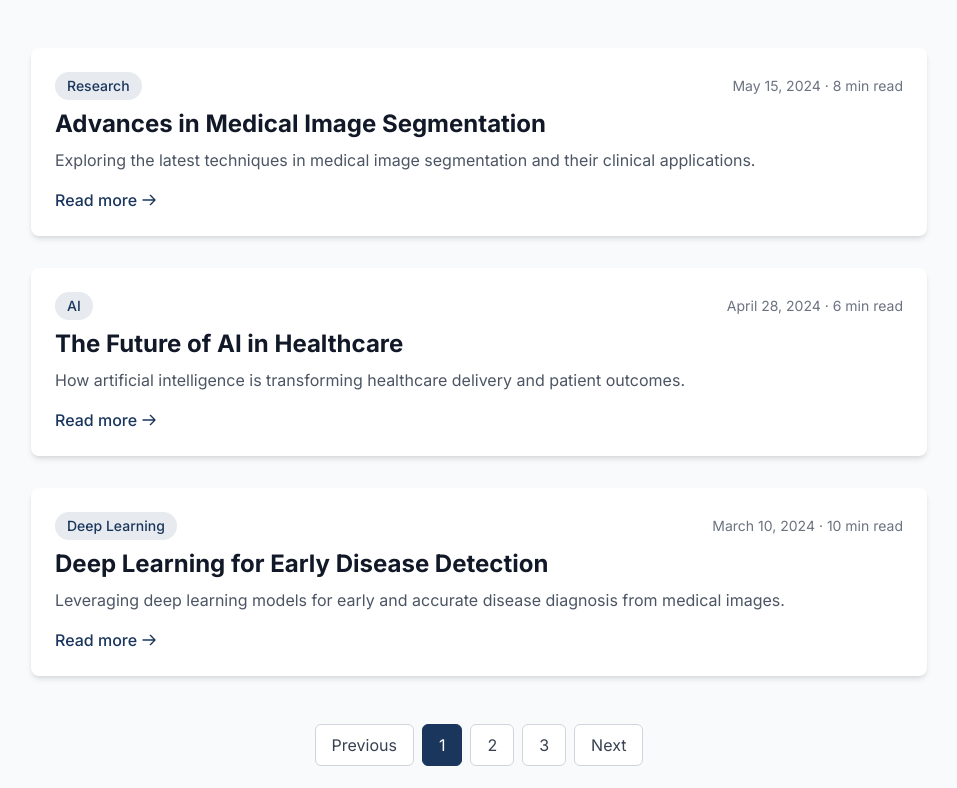
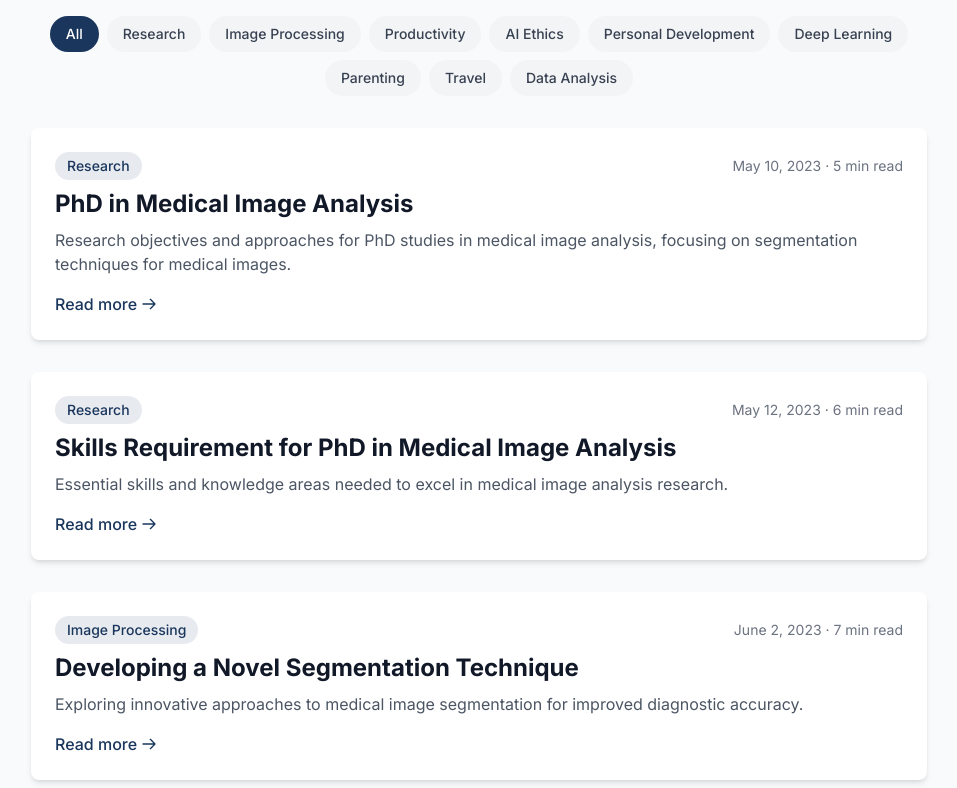
Before and after one commit to MohsinFurkh/mohsinfurkh.github.io, a Next.js app: page /blog in a window 1280 px wide. Shown: the part 212-1000 px from the top of the page, without its empty margins (161-1118 px from the left). Built offline with nearby package versions, Linux system fonts and the light colour scheme.

Commit message:
Update page.tsx

```diff
--- a/src/app/blog/page.tsx
+++ b/src/app/blog/page.tsx
@@ -1,48 +1,212 @@
+'use client';
+
+import { useState, useEffect } from 'react';
 import Link from 'next/link';
 
 // This would typically come from an API or CMS
 const blogPosts = [
   {
     id: 1,
-    title: 'Advances in Medical Image Segmentation',
-    excerpt: 'Exploring the latest techniques in medical image segmentation and their clinical applications.',
-    date: 'May 15, 2024',
-    readTime: '8 min read',
+    title: 'PhD in Medical Image Analysis',
+    excerpt: 'Research objectives and approaches for PhD studies in medical image analysis, focusing on segmentation techniques for medical images.',
+    date: 'May 10, 2023',
+    readTime: '5 min read',
     category: 'Research',
-    slug: 'advances-medical-image-segmentation'
+    external: true,
+    url: 'https://mohsinfaurkh.wixsite.com/deepmedresearch/post/ph-d-in-medical-image-analysis'
   },
   {
     id: 2,
-    title: 'The Future of AI in Healthcare',
-    excerpt: 'How artificial intelligence is transforming healthcare delivery and patient outcomes.',
-    date: 'April 28, 2024',
+    title: 'Skills Requirement for PhD in Medical Image Analysis',
+    excerpt: 'Essential skills and knowledge areas needed to excel in medical image analysis research.',
+    date: 'May 12, 2023',
     readTime: '6 min read',
-    category: 'AI',
-    slug: 'future-ai-healthcare'
+    category: 'Research',
+    external: true,
+    url: 'https://mohsinfaurkh.wixsite.com/deepmedresearch/post/skills-requirement-for-ph-d-in-medical-image-analysis'
   },
   {
     id: 3,
-    title: 'Deep Learning for Early Disease Detection',
-    excerpt: 'Leveraging deep learning models for early and accurate disease diagnosis from medical images.',
-    date: 'March 10, 2024',
-    readTime: '10 min read',
+    title: 'Developing a Novel Segmentation Technique',
+    excerpt: 'Exploring innovative approaches to medical image segmentation for improved diagnostic accuracy.',
+    date: 'June 2, 2023',
+    readTime: '7 min read',
+    category: 'Image Processing',
+    external: true,
+    url: 'https://mohsinfaurkh.wixsite.com/deepmedresearch/post/developing-a-novel-segmentation-technique'
+  },
+  {
+    id: 4,
+    title: 'Overcoming Distractions and Staying Focused',
+    excerpt: 'Strategies for maintaining focus and productivity during research work and studies.',
+    date: 'June 15, 2023',
+    readTime: '5 min read',
+    category: 'Productivity',
+    external: true,
+    url: 'https://mohsinfaurkh.wixsite.com/deepmedresearch/post/overcoming-distractions-and-staying-focused'
+  },
+  {
+    id: 5,
+    title: 'Deepfakes: The Double-Edged Sword of Synthetic Media',
+    excerpt: 'Examining the implications and challenges of deepfake technology in media and society.',
+    date: 'July 1, 2023',
+    readTime: '8 min read',
+    category: 'AI Ethics',
+    external: true,
+    url: 'https://mohsinfaurkh.wixsite.com/deepmedresearch/post/deepfakes-the-double-edged-sword-of-synthetic-media'
+  },
+  {
+    id: 6,
+    title: 'The Many Causes of Arrogance: Understanding and Overcoming Them',
+    excerpt: 'An exploration of the psychological factors behind arrogance and strategies for personal growth.',
+    date: 'July 15, 2023',
+    readTime: '6 min read',
+    category: 'Personal Development',
+    external: true,
+    url: 'https://mohsinfaurkh.wixsite.com/deepmedresearch/post/the-many-causes-of-arrogance-understanding-and-overcoming-them'
+  },
+  {
+    id: 7,
+    title: 'U-Net Model and Its Limitations',
+    excerpt: 'An in-depth analysis of the U-Net architecture for image segmentation and its current limitations.',
+    date: 'August 5, 2023',
+    readTime: '7 min read',
     category: 'Deep Learning',
-    slug: 'deep-learning-disease-detection'
+    external: true,
+    url: 'https://mohsinfaurkh.wixsite.com/deepmedresearch/post/unet-model-and-its-limitations'
   },
+  {
+    id: 8,
+    title: 'Fuzzy-Based U-Net Model',
+    excerpt: 'Exploring the integration of fuzzy logic with U-Net for improved medical image segmentation.',
+    date: 'August 20, 2023',
+    readTime: '6 min read',
+    category: 'Image Processing',
+    external: true,
+    url: 'https://mohsinfaurkh.wixsite.com/deepmedresearch/post/fuzzy-based-unet-model'
+  },
+  {
+    id: 9,
+    title: 'Fuzzy Cross-Entropy Loss Function in Image Segmentation',
+    excerpt: 'Understanding and implementing fuzzy cross-entropy loss for more robust image segmentation models.',
+    date: 'September 1, 2023',
+    readTime: '8 min read',
+    category: 'Deep Learning',
+    external: true,
+    url: 'https://mohsinfaurkh.wixsite.com/deepmedresearch/post/fuzzy-cross-entropy-loss-function-in-image-segmentation'
+  },
+  {
+    id: 10,
+    title: '12 Signs You\'re a Great Parent',
+    excerpt: 'Key indicators of effective parenting and creating a nurturing environment for children.',
+    date: 'September 15, 2023',
+    readTime: '5 min read',
+    category: 'Parenting',
+    external: true,
+    url: 'https://mohsinfaurkh.wixsite.com/deepmedresearch/post/12-signs-you-re-a-great-parent-how-to-create-a-nurturing-environment-for-your-children'
+  },
+  {
+    id: 11,
+    title: 'Exploring Achabal Gardens: A Mughal Masterpiece',
+    excerpt: 'A journey through the historical and architectural significance of Achabal Gardens in Kashmir.',
+    date: 'October 1, 2023',
+    readTime: '6 min read',
+    category: 'Travel',
+    external: true,
+    url: 'https://mohsinfaurkh.wixsite.com/deepmedresearch/post/exploring-achabal-gardens-a-mughal-masterpiece'
+  },
+  {
+    id: 12,
+    title: 'Data Analysis of Anantnag District\'s Teaching Support Merit List',
+    excerpt: 'Insights and analysis from the teaching support recruitment merit list in Anantnag district.',
+    date: 'October 15, 2023',
+    readTime: '7 min read',
+    category: 'Data Analysis',
+    external: true,
+    url: 'https://mohsinfaurkh.wixsite.com/deepmedresearch/post/unveiling-insights-data-analysis-of-anantnag-district-s-teaching-support-recruitment-merit-list'
+  },
+  {
+    id: 13,
+    title: 'Fuzzy Cross-Entropy Loss Function in Image Segmentation (Part 2)',
+    excerpt: 'Advanced applications and optimizations of fuzzy cross-entropy loss in medical image segmentation.',
+    date: 'November 1, 2023',
+    readTime: '9 min read',
+    category: 'Deep Learning',
+    external: true,
+    url: 'https://mohsinfaurkh.wixsite.com/deepmedresearch/post/fuzzy-cross-entropy-loss-function-in-image-segmentation'
+  }
 ];
 
 export default function Blog() {
+  const [currentPage, setCurrentPage] = useState(1);
+  const [selectedCategory, setSelectedCategory] = useState('All');
+  const postsPerPage = 5;
+
+  // Get all unique categories
+  const categories = ['All', ...Array.from(new Set(blogPosts.map(post => post.category)))];
+
+  // Filter posts by category
+  const filteredPosts = selectedCategory === 'All'
+    ? blogPosts
+    : blogPosts.filter(post => post.category === selectedCategory);
+  // Calculate total pages
+  const totalPages = Math.ceil(filteredPosts.length / postsPerPage);
+
+  // Get current posts for pagination
+  const indexOfLastPost = currentPage * postsPerPage;
+  const indexOfFirstPost = indexOfLastPost - postsPerPage;
+  const currentPosts = filteredPosts.slice(indexOfFirstPost, indexOfLastPost);
+
+  // Reset to first page when category changes
+  useEffect(() => {
+    setCurrentPage(1);
+  }, [selectedCategory]);
+
+  // Handle page change
+  const paginate = (pageNumber: number) => setCurrentPage(pageNumber);
+
+  // Handle next/previous page
+  const nextPage = () => {
+    if (currentPage < totalPages) {
+      setCurrentPage(prev => prev + 1);
+    }
+  };
+
+  const prevPage = () => {
+    if (currentPage > 1) {
+      setCurrentPage(prev => prev - 1);
+    }
+  };
+
   return (
     <div className="min-h-screen py-16">
       <div className="container mx-auto px-4">
         <div className="max-w-4xl mx-auto">
-          <div className="text-center mb-12">
-            <h1 className="text-4xl font-bold text-primary mb-4">Blog</h1>
-            <p className="text-xl text-gray-600">Insights and updates on medical AI, deep learning, and healthcare technology</p>
+          <div className="text-center mb-8">
+            <h1 className="text-4xl font-bold text-primary mb-2">Blog</h1>
+            <p className="text-xl text-gray-600 mb-6">Insights and updates on medical AI, deep learning, and healthcare technology</p>
+
+            {/* Category Filter */}
+            <div className="flex flex-wrap justify-center gap-2 mb-8">
+              {categories.map((category) => (
+                <button
+                  key={category}
+                  onClick={() => setSelectedCategory(category)}
+                  className={`px-4 py-2 rounded-full text-sm font-medium transition-colors ${
+                    selectedCategory === category
+                      ? 'bg-primary text-white'
+                      : 'bg-gray-100 text-gray-700 hover:bg-gray-200'
+                  }`}
+                >
+                  {category}
+                </button>
+              ))}
+            </div>
           </div>
 
           <div className="space-y-8">
-            {blogPosts.map((post) => (
+            {currentPosts.length > 0 ? (
+              currentPosts.map((post) => (
               <article key={post.id} className="bg-white rounded-lg shadow-md overflow-hidden hover:shadow-lg transition-shadow duration-300">
                 <div className="p-6">
                   <div className="flex justify-between items-center mb-2">
@@ -52,14 +216,14 @@ export default function Blog() {
                     <span className="text-sm text-gray-500">{post.date} · {post.readTime}</span>
                   </div>
                   <h2 className="text-2xl font-bold text-gray-900 mb-2">
-                    <Link href={`/blog/${post.slug}`} className="hover:text-primary transition-colors">
+                    <Link href={post.external ? post.url : `/blog/${post.id}`} className="hover:text-primary transition-colors">
                       {post.title}
                     </Link>
                   </h2>
                   <p className="text-gray-600 mb-4">{post.excerpt}</p>
                   <div className="flex justify-between items-center">
                     <Link
-                      href={`/blog/${post.slug}`}
+                      href={post.external ? post.url : `/blog/${post.id}`}
                       className="inline-flex items-center text-primary hover:text-primary/80 font-medium"
                     >
                       Read more
@@ -70,31 +234,77 @@ export default function Blog() {
                   </div>
                 </div>
               </article>
-            ))}
+              ))
+            ) : (
+              <div className="text-center py-12">
+                <p className="text-gray-500">No posts found in this category.</p>
+              </div>
+            )}
           </div>
 
+          {totalPages > 1 && (
             <div className="mt-12 flex justify-center">
               <nav className="flex items-center space-x-2">
                 <button
-                className="px-4 py-2 border border-gray-300 rounded-md text-gray-700 bg-white hover:bg-gray-50"
-                disabled
+                  onClick={prevPage}
+                  disabled={currentPage === 1}
+                  className={`px-4 py-2 border rounded-md ${
+                    currentPage === 1
+                      ? 'border-gray-200 text-gray-400 cursor-not-allowed'
+                      : 'border-gray-300 text-gray-700 bg-white hover:bg-gray-50'
+                  }`}
                 >
                   Previous
                 </button>
-              <button className="px-4 py-2 border border-primary bg-primary text-white rounded-md hover:bg-primary/90">
-                1
+
+                {Array.from({ length: Math.min(5, totalPages) }, (_, i) => {
+                  // Show first page, last page, and current page with neighbors
+                  if (
+                    i === 0 ||
+                    i === totalPages - 1 ||
+                    (i >= currentPage - 2 && i <= currentPage)
+                  ) {
+                    return (
+                      <button
+                        key={i}
+                        onClick={() => paginate(i + 1)}
+                        className={`px-4 py-2 border rounded-md ${
+                          currentPage === i + 1
+                            ? 'border-primary bg-primary text-white hover:bg-primary/90'
+                            : 'border-gray-300 text-gray-700 bg-white hover:bg-gray-50'
+                        }`}
+                      >
+                        {i + 1}
                       </button>
-              <button className="px-4 py-2 border border-gray-300 rounded-md text-gray-700 bg-white hover:bg-gray-50">
-                2
-              </button>
-              <button className="px-4 py-2 border border-gray-300 rounded-md text-gray-700 bg-white hover:bg-gray-50">
-                3
-              </button>
-              <button className="px-4 py-2 border border-gray-300 rounded-md text-gray-700 bg-white hover:bg-gray-50">
+                    );
+                  }
+
+                  // Show ellipsis
+                  if (i === 1 || i === totalPages - 2) {
+                    return (
+                      <span key={i} className="px-2 py-2">
+                        ...
+                      </span>
+                    );
+                  }
+
+                  return null;
+                })}
+
+                <button
+                  onClick={nextPage}
+                  disabled={currentPage === totalPages}
+                  className={`px-4 py-2 border rounded-md ${
+                    currentPage === totalPages
+                      ? 'border-gray-200 text-gray-400 cursor-not-allowed'
+                      : 'border-gray-300 text-gray-700 bg-white hover:bg-gray-50'
+                  }`}
+                >
                   Next
                 </button>
               </nav>
             </div>
+          )}
         </div>
       </div>
     </div>
```
Lines whose indentation alone changed are shown as unchanged.
